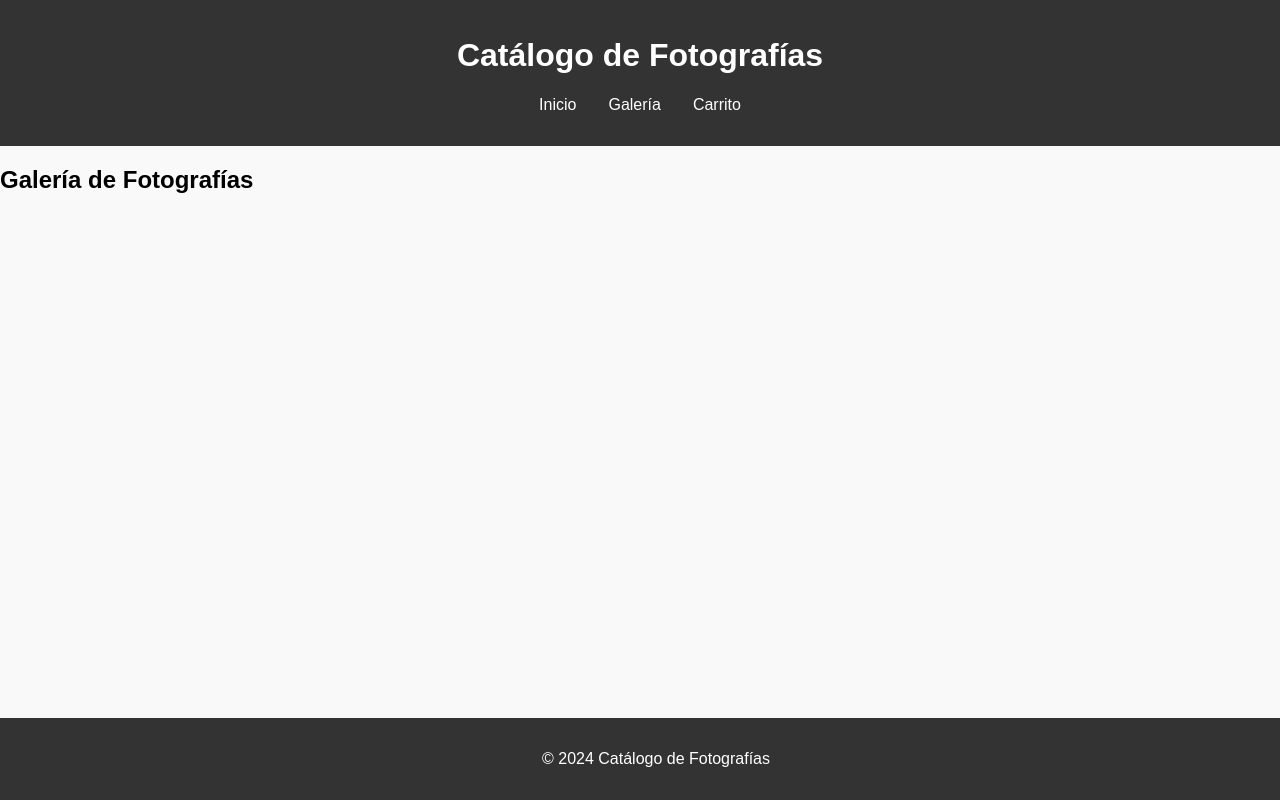
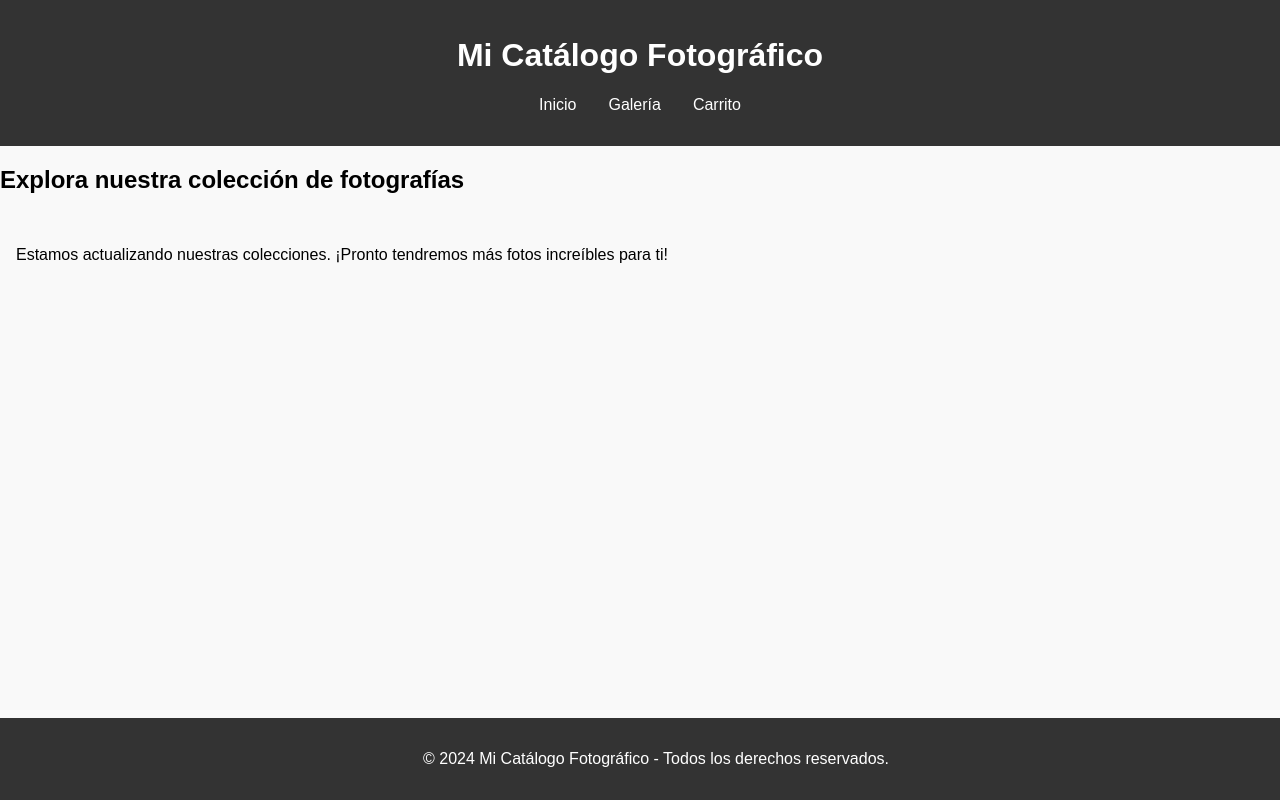
Before and after one commit to Ulrigth/NobilisProyect, a website with bundled scripts: page src/index.html in a window 1280 px wide. Built offline with nearby package versions, Linux system fonts and the light colour scheme.

Commit message:
Actualización en la página principal: título, encabezado y mensaje temporal

```diff
--- a/src/index.html
+++ b/src/index.html
@@ -3,12 +3,12 @@
 <head>
     <meta charset="UTF-8">
     <meta name="viewport" content="width=device-width, initial-scale=1.0">
-    <title>Catálogo de Fotografías</title>
+    <title>Mi Catálogo Fotográfico</title> <!-- Cambié el título aquí -->
     <link rel="stylesheet" href="css/styles.css">
 </head>
 <body>
     <header>
-        <h1>Catálogo de Fotografías</h1>
+        <h1>Mi Catálogo Fotográfico</h1> <!-- Cambié el encabezado principal -->
         <nav>
             <ul>
                 <li><a href="#">Inicio</a></li>
@@ -19,12 +19,14 @@
     </header>
     <main>
         <section class="galeria">
-            <h2>Galería de Fotografías</h2>
-            <div class="grid"></div>
+            <h2>Explora nuestra colección de fotografías</h2> <!-- Cambié el subtítulo -->
+            <div class="grid">
+                <p>Estamos actualizando nuestras colecciones. ¡Pronto tendremos más fotos increíbles para ti!</p> <!-- Agregué un mensaje temporal -->
+            </div>
         </section>
     </main>
     <footer>
-        <p>© 2024 Catálogo de Fotografías</p>
+        <p>© 2024 Mi Catálogo Fotográfico - Todos los derechos reservados.</p>
     </footer>
     <script src="js/app.js"></script>
 </body>
```
